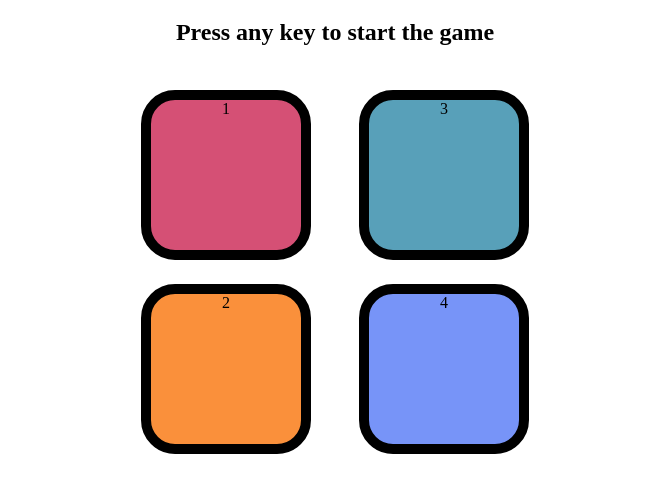
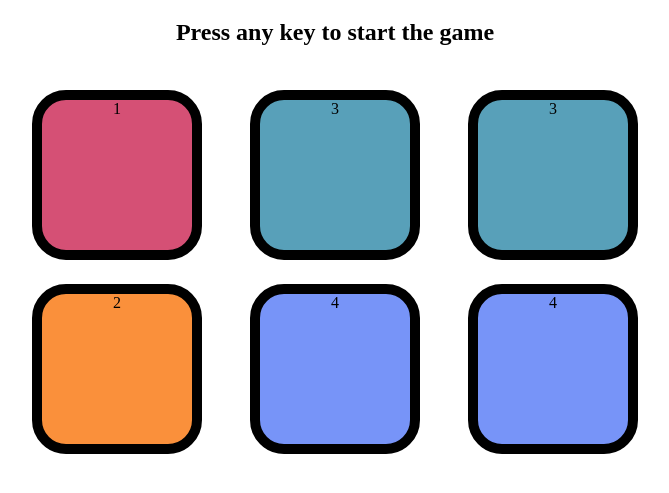
Before and after one commit to Md-sarfraz/simon-game, a plain HTML site: page index.html in a window 1280 px wide. Shown: the part 61-554 px from the top of the page, without its empty margins (305-974 px from the left). Drawn offline with Linux system fonts and the light colour scheme.

Commit message:
test for the git

```diff
--- a/index.html
+++ b/index.html
@@ -20,6 +20,10 @@
             <div class="btn green">3</div>
             <div class="btn purple">4</div>
         </div>
+        <div class="lineTwo">
+            <div class="btn green">3</div>
+            <div class="btn purple">4</div>
+        </div>
     </div>
     <script src="./app.js"></script>
 </body>
```
